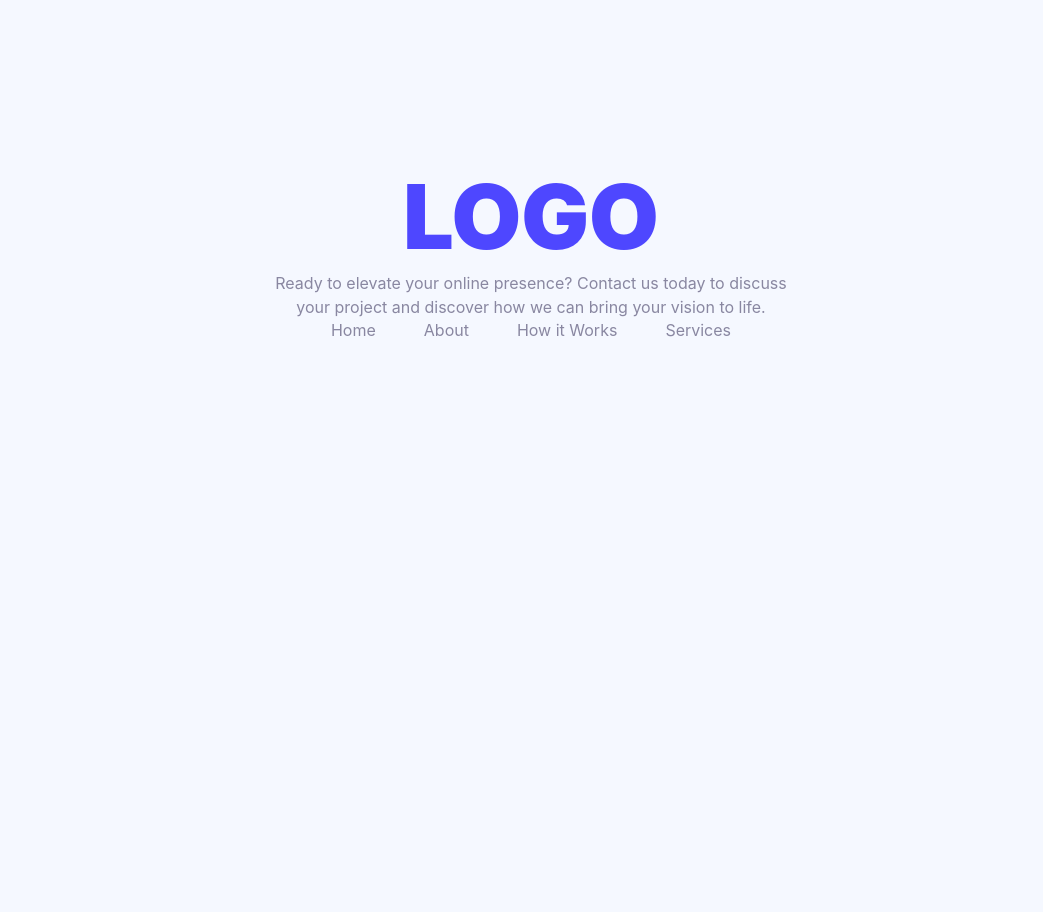
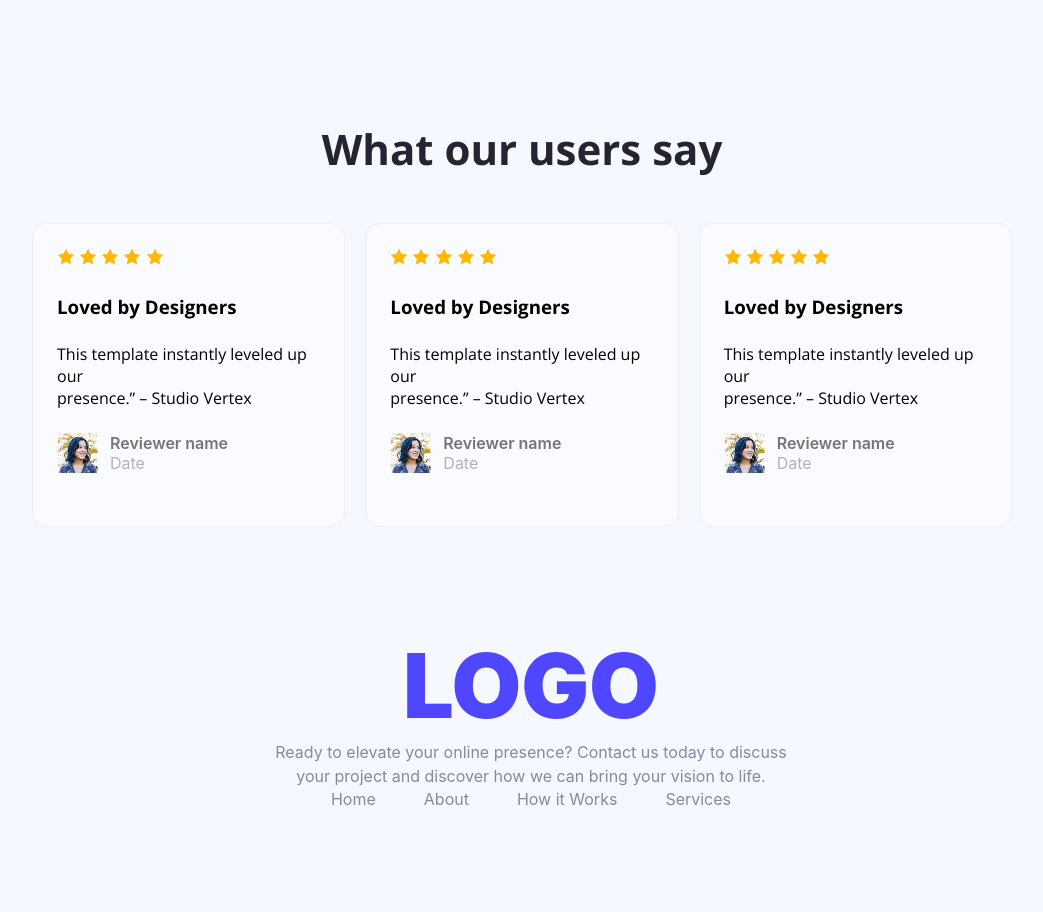
Before and after one commit to kamruzzamanrabbi/B12A01-Assignment, a plain HTML site: page index.html in a window 1280 px wide. Shown: the part 2020-2932 px from the top of the page, without its empty margins (109-1152 px from the left). Before the commit the page ends 2463 px from the top, so only its background shows below. Drawn offline with nearby package versions, Linux system fonts and the light colour scheme.

Commit message:
advance practice

```diff
--- a/index.html
+++ b/index.html
@@ -1,11 +1,13 @@
 <!DOCTYPE html>
 <html lang="en">
+
 <head>
     <meta charset="UTF-8">
     <meta name="viewport" content="width=device-width, initial-scale=1.0">
     <title>First Assignment</title>
     <link rel="stylesheet" href="styles/style.css">
 </head>
+
 <body class="open-sans-normal">
     <header>
 
@@ -23,12 +25,13 @@
 
     </header>
 </body>
+
 </html>
 <main>
     <section class="action">
         <div>
             <h2 class="action-title">See It in Action</h2>
-            <p class="action-sub-title" >Explore the live preview and imagine your brand in this bold new look.</p>
+            <p class="action-sub-title">Explore the live preview and imagine your brand in this bold new look.</p>
             <button class="btn">Launch Live Preview</button>
         </div>
         <div>
@@ -69,12 +72,76 @@
         </div>
 
     </section>
+    <section class="user-feedback">
+        <h1 class="user-feedback-heading">What our users say</h1>
+        <div class="box-3">
+            <div class="box-model">
+                <img class="box-model-img margin-box" src="Assets/icon-star.png" alt="">
+                <img class="box-model-img margin-box" src="Assets/icon-star.png" alt="">
+                <img class="box-model-img margin-box" src="Assets/icon-star.png" alt="">
+                <img class="box-model-img margin-box" src="Assets/icon-star.png" alt="">
+                <img class="box-model-img margin-box" src="Assets/icon-star.png" alt="">
+                <h3 class="box-title margin-box">Loved by Designers</h3>
+                <p class="box-subtitle margin-box">This template instantly leveled up our<br> presence.” – Studio Vertex
+                </p>
+                <div class="lower-bow margin-box">
+                    <div class="lower-box-img">
+                        <img src="Assets/avatar.png" alt="">
+                    </div>
+                    <div>
+                        <p class="lower-box-p">Reviewer name</p>
+                        <p class="lower-box-p2">Date</p>
+                    </div>
+                 </div>
+            </div>
+            <div class="box-model">
+                <img class="box-model-img margin-box" src="Assets/icon-star.png" alt="">
+                <img class="box-model-img margin-box" src="Assets/icon-star.png" alt="">
+                <img class="box-model-img margin-box" src="Assets/icon-star.png" alt="">
+                <img class="box-model-img margin-box" src="Assets/icon-star.png" alt="">
+                <img class="box-model-img margin-box" src="Assets/icon-star.png" alt="">
+                <h3 class="box-title margin-box">Loved by Designers</h3>
+                <p class="box-subtitle margin-box">This template instantly leveled up our<br> presence.” – Studio Vertex
+                </p>
+                <div class="lower-bow margin-box">
+                    <div class="lower-box-img">
+                        <img src="Assets/avatar.png" alt="">
+                    </div>
+                    <div class="lower-box-p">
+                        <p class="lower-box-p">Reviewer name</p>
+                        <p class="lower-box-p2">Date</p>
+                    </div>
+                 </div>
+            </div>
+            <div class="box-model">
+                <img class="box-model-img margin-box" src="Assets/icon-star.png" alt="">
+                <img class="box-model-img margin-box" src="Assets/icon-star.png" alt="">
+                <img class="box-model-img margin-box" src="Assets/icon-star.png" alt="">
+                <img class="box-model-img margin-box" src="Assets/icon-star.png" alt="">
+                <img class="box-model-img margin-box" src="Assets/icon-star.png" alt="">
+                <h3 class="box-title margin-box">Loved by Designers</h3>
+                <p class="box-subtitle margin-box">This template instantly leveled up our<br> presence.” – Studio Vertex
+                </p>
+                <div class="lower-bow margin-box">
+                    <div class="lower-box-img">
+                        <img src="Assets/avatar.png" alt="">
+                    </div>
+                    <div class="lower-box-p">
+                        <p class="lower-box-p">Reviewer name</p>
+                        <p class="lower-box-p2">Date</p>
+                    </div>
+                 </div>
+            </div>
+        </div>
+
+    </section>
 
 </main>
 <footer>
     <section class="footer">
         <h2 class="footer-title">LOGO</h2>
-        <p class="footer-subtitle">Ready to elevate your online presence? Contact us today to discuss<br> your project and discover how we can bring your vision to life.</p>
+        <p class="footer-subtitle">Ready to elevate your online presence? Contact us today to discuss<br> your project
+            and discover how we can bring your vision to life.</p>
         <div class="link">
             <ul>
                 <li><a href="">Home</a></li>
--- a/styles/style.css
+++ b/styles/style.css
@@ -224,5 +224,49 @@ padding-bottom: 103px;
 }
 /* ### 7. Users’ Feedback Section */
 .user-feedback{
+  margin-top: 137px;
+}
+.user-feedback-heading{
+    margin-bottom: 50px;
+    font-size: 42px;
+    color: rgb(37, 36, 50);
+font-weight: 700;
+line-height: 49px;
+text-align: center;
+}
+.box-3{
+  display: flex;
+  gap: 20px;
+  justify-content: space-around;
+  align-items: start;
+}
+.box-model{
+    box-sizing: border-box;
+border: 1px solid rgb(242, 237, 237);
+border-radius: 14px;
+padding: 24px;
+background: rgba(255, 255, 255, 0.5);
+}
+.lower-bow{
+    display: flex;
+    gap: 12px;
 
 }
+.lower-box-p{
+    font-family: Inter;
+font-size: 16px;
+font-weight: 600;
+text-align: left;
+color: rgb(117, 117, 117);
+}
+.lower-box-p2{
+    color: rgb(179, 179, 179);
+    font-family: Inter;
+font-size: 16px;
+font-weight: 400;
+text-align: left;
+}
+/* box margin */
+.margin-box{
+ margin-bottom: 24px;
+}
```
Lines whose indentation alone changed are shown as unchanged.
